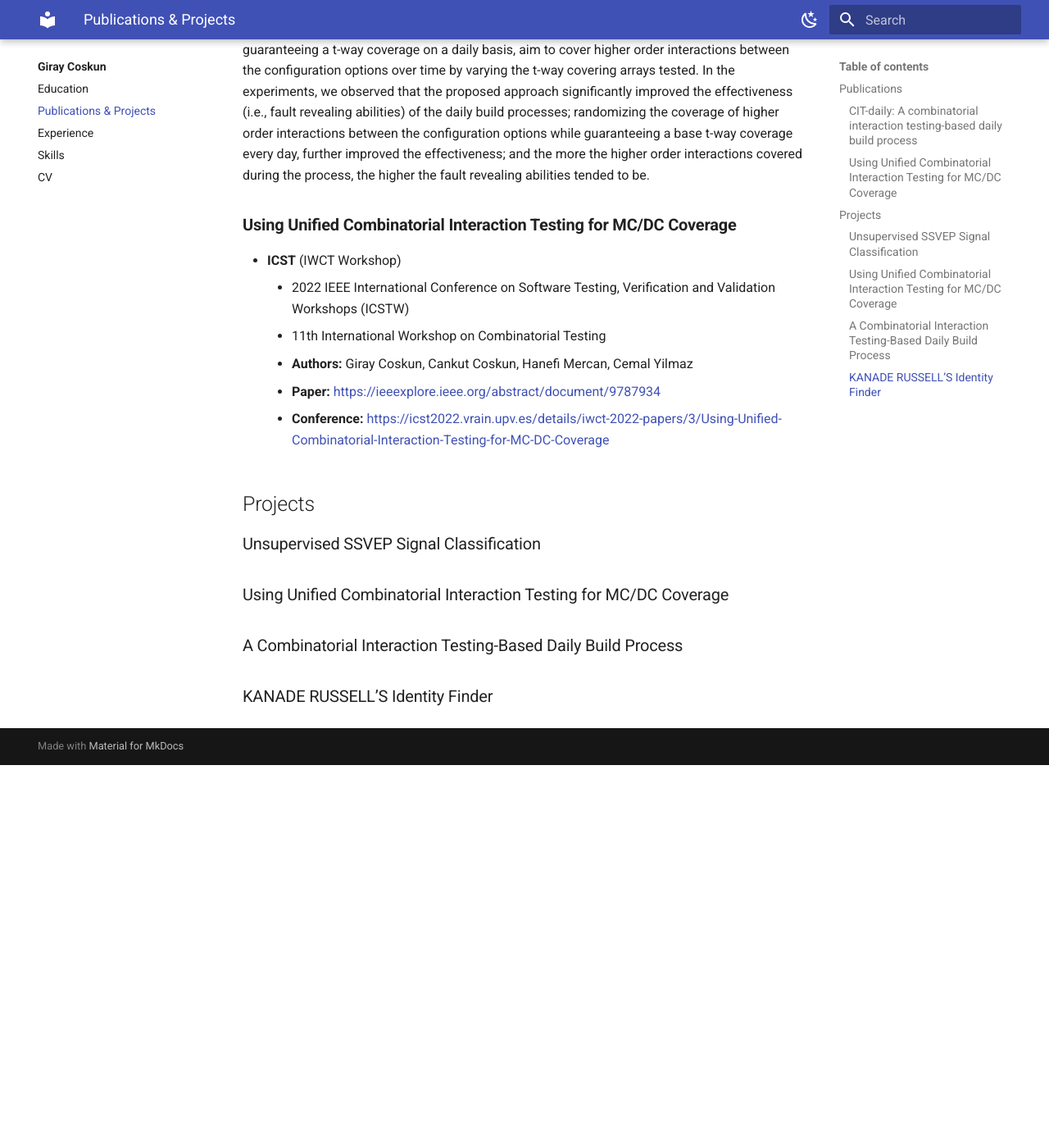
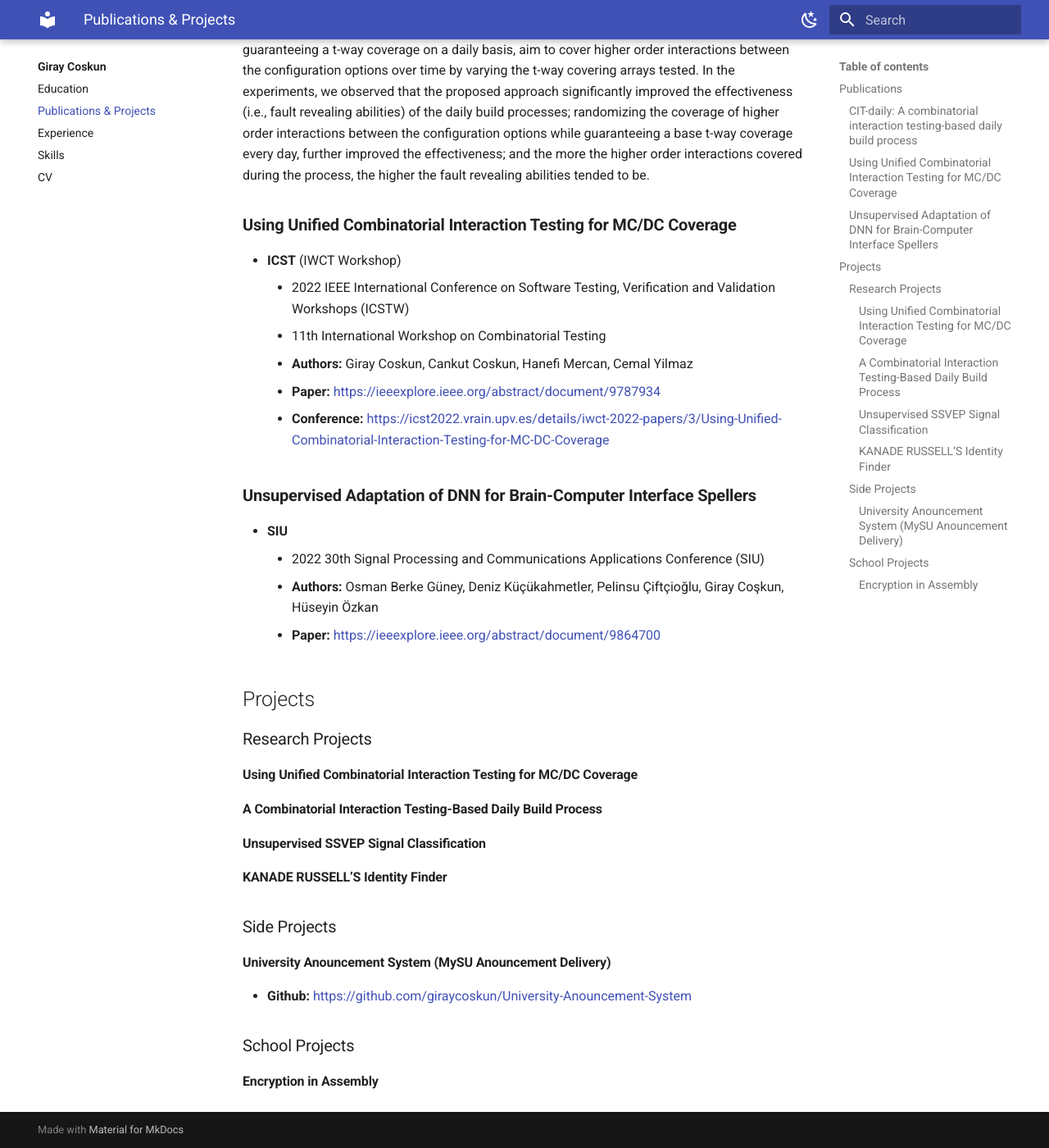
Before and after one commit to giraycoskun/giraycoskun.dev, an MkDocs documentation site: the page built from docs/home/projects.md, in a window 1280 px wide and 1400 px high, scrolled down 733 px. Shown: the whole window at 82% size. Built offline with MkDocs 1.6.1 and Material for MkDocs 9.7.7, drawn with Linux system fonts in a browser that asks for light colours; before the commit the page ends 1666 px from its top, so only the background shows below that.

Commit message:
feat: :necktie: Update projects and education pages

```diff
--- a/docs/home/projects.md
+++ b/docs/home/projects.md
@@ -20,12 +20,32 @@
     - **Paper:** <https://ieeexplore.ieee.org/abstract/document/9787934>
     - **Conference:** <https://icst2022.vrain.upv.es/details/iwct-2022-papers/3/Using-Unified-Combinatorial-Interaction-Testing-for-MC-DC-Coverage>
 
+### **Unsupervised Adaptation of DNN for Brain-Computer Interface Spellers**
+- **SIU**
+    - 2022 30th Signal Processing and Communications Applications Conference (SIU)
+    -  **Authors:** Osman Berke Güney, Deniz Küçükahmetler, Pelinsu Çiftçioğlu, Giray Coşkun, Hüseyin Özkan
+    - **Paper:** <https://ieeexplore.ieee.org/abstract/document/9864700>
+
 ## Projects
 
-### Unsupervised SSVEP Signal Classification
+### Research Projects
 
-### Using Unified Combinatorial Interaction Testing for MC/DC Coverage
+#### Using Unified Combinatorial Interaction Testing for MC/DC Coverage
 
-### A Combinatorial Interaction Testing-Based Daily Build Process
+#### A Combinatorial Interaction Testing-Based Daily Build Process
 
-### KANADE RUSSELL’S Identity Finder
+#### Unsupervised SSVEP Signal Classification
+
+#### KANADE RUSSELL’S Identity Finder
+
+### Side Projects
+
+#### University Anouncement System (MySU Anouncement Delivery)
+
+- **Github:** <https://github.com/giraycoskun/University-Anouncement-System>
+
+### School Projects
+
+#### Encryption in Assembly
+
+####
```
Also changed, not shown: docs/home/education.md (+6 -10 lines).
